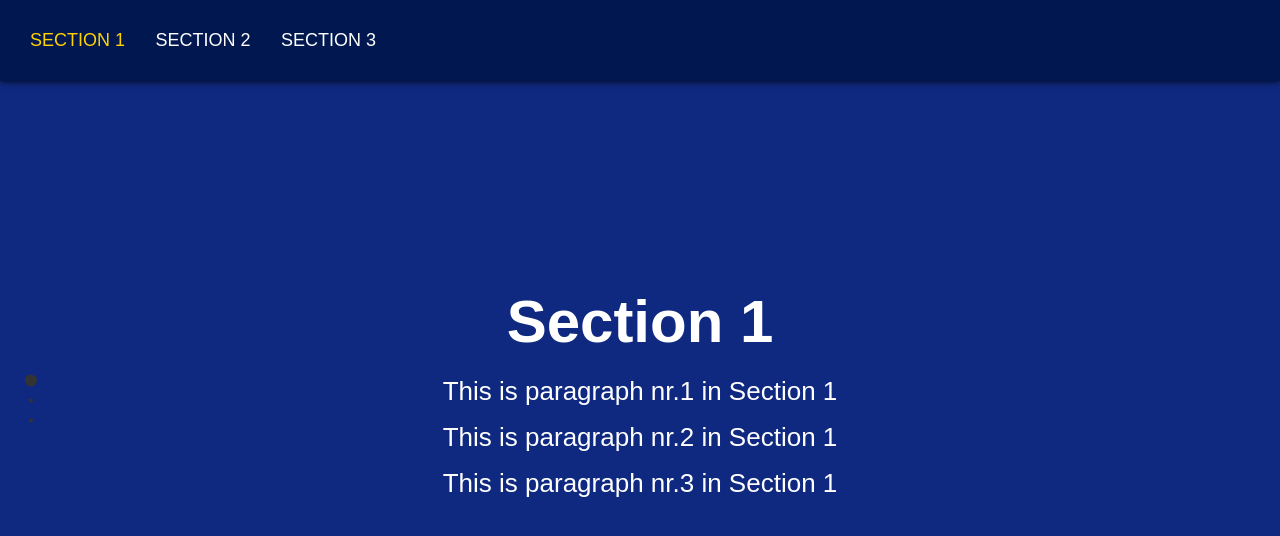
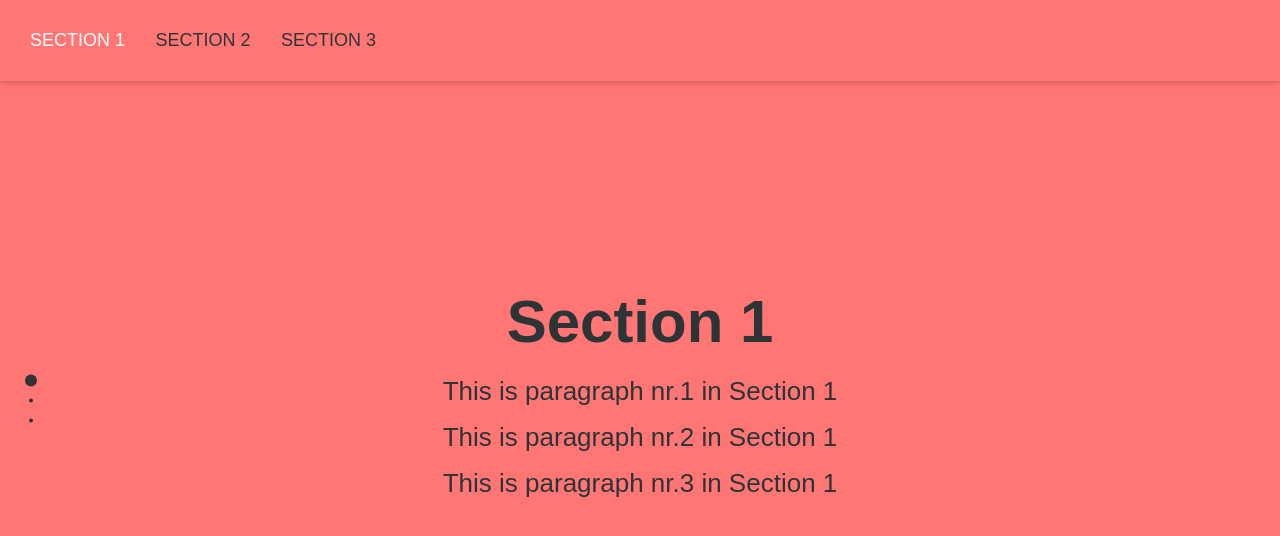
Before and after one commit to Hazmat88/fullpagejs_animations_example, a plain HTML site: page index.html in a window 1280 px wide. Drawn offline with nearby package versions, Linux system fonts and the light colour scheme; a web font is replaced by a local one.

Commit message:
Clean & Custom My Example

```diff
--- a/index.html
+++ b/index.html
@@ -4,12 +4,21 @@
   <meta charset="UTF-8">
   <meta name="viewport" content="width=device-width, initial-scale=1.0">
   <meta http-equiv="X-UA-Compatible" content="ie=edge">
+
+<!-- ******* CSS FILES ************-->
+  <!-- Fullpage.css -->
   <link rel="stylesheet" href="https://cdnjs.cloudflare.com/ajax/libs/fullPage.js/3.0.7/fullpage.css">
+  <!-- Fullpage Animation css-->
   <link rel="stylesheet" href="animation.css">
+  <!-- My_Style.css-->
   <link rel="stylesheet" href="style.css">
-  <title>Document</title>
+
+  <title>FULLPAGES_LAB</title>
 </head>
+
 <body>
+
+<!-- ************* HEADER & NAV ************* -->
       <div class="header">
           		<nav class="main-nav">
           			<ul>
@@ -26,13 +35,18 @@
           		</nav>
     	</div>
 
+<!-- ************* FULLPAGE START ************* -->
 	<div id="fullpage">
+
+    <!-- *** SECTION 01 ********* -->
 		<div class="section section-one">
 			<h2>Section 1</h2>
 			<p>This is paragraph nr.1 in Section 1</p>
 			<p>This is paragraph nr.2 in Section 1</p>
 			<p>This is paragraph nr.3 in Section 1</p>
 		</div>
+
+    <!-- *** SECTION 02 > 4 Slides ********* -->
 		<div class="section section-two">
 			<div class="slide slide-one">
 				<h2>Section 2 / Slide 1</h2>
@@ -55,28 +69,25 @@
 				<p>This is paragraph nr.2 in Section 2 / Slide 4</p>
 			</div>
 		</div>
+
+    <!-- *** SECTION 03 ********* -->
 		<div class="section section-three">
 			<h2>Section 3</h2>
 			<p>This is paragraph nr.1 in Section 3</p>
 			<p>This is paragraph nr.2 in Section 3</p>
 		</div>
+
 </div>
 
 
+<!-- ************* JS FILES ************* -->
+    <!-- *** JQUERY ********* -->
+    <script src="https://ajax.googleapis.com/ajax/libs/jquery/3.2.1/jquery.min.js"></script>
+    <!-- *** Fullpage ********* -->
+    <script src="https://cdnjs.cloudflare.com/ajax/libs/fullPage.js/3.0.7/fullpage.js"></script>
+    <!-- *** MY_JS ********* -->
+    <script src="main.js"></script>
 
-<script src="https://ajax.googleapis.com/ajax/libs/jquery/3.2.1/jquery.min.js"></script>
-<script src="https://cdnjs.cloudflare.com/ajax/libs/fullPage.js/3.0.7/fullpage.js"></script>
 
-    <script type="text/javascript">
-      $(document).ready(function() {
-        $('#fullpage').fullpage({
-    		sectionsColor: ['#0F2980', '#ffd200', '#c1c1c1'],
-    		anchors:['firstSection', 'secondSection', 'thirdSection'],
-    		menu: '.main-nav ul',
-        navigation: true,
-        navigationPosition:'left',
-    	});
-    });
-</script>
 </body>
 </html>
--- /dev/null
+++ b/main.js
@@ -0,0 +1,17 @@
+
+// FUNCTIONS INIT
+fullPage_init();
+
+
+// FULLPAGE_INIT
+function fullPage_init(){
+  $(document).ready(function() {
+        $('#fullpage').fullpage({
+        sectionsColor: ['#ff7675','#ffeaa7', '#55efc4'],
+        anchors:['firstSection', 'secondSection', 'thirdSection'],
+        menu: '.main-nav ul',
+        navigation: true,
+        navigationPosition:'left',
+      });
+  });
+}
--- a/style.css
+++ b/style.css
@@ -42,7 +42,7 @@ body {
 
 .section {
 	text-align: center;
-	color: #fff;
+	color: #2d3436;
 }
 
 .section h2 {
@@ -59,13 +59,14 @@ body {
 	margin: 0;
 }
 
+/* SLIDER INIT */
 .slide {
 	padding: 0 60px;
-	color: #00174f;
+	color: #2d3436;
 }
-
+/* SLIDERS SECTION 02 */
 .slide:nth-child(1) {
-	background: #ffd200;
+	background: #fdcb6e;
 }
 
 .slide:nth-child(2) {
@@ -81,21 +82,22 @@ body {
 }
 
 .fp-controlArrow.fp-next {
-	border-color: transparent transparent transparent #00174f;
+	border-color: transparent transparent transparent #2d3436;
 }
 
 .fp-controlArrow.fp-prev {
-	border-color: transparent #00174f transparent transparent;
+	border-color: transparent #2d3436 transparent transparent;
 }
 
+/* HEADER & NAV */
 .header {
 	width: 100%;
 	padding: 15px;
 	position: fixed;
 	top: 0;
 	z-index: 1000;
-	background: #00174f;
-	box-shadow: rgba(0, 0, 0, 1) 0 0 7px;
+	background: rgba(0,0,0,0);
+	box-shadow: rgba(0, 0, 0, 0.3) 0 0 7px;
 }
 
 .main-nav {}
@@ -115,15 +117,16 @@ body {
 .main-nav a {
 	display: block;
 	font-size: 16px;
-	color: #fff;
+	color: #2d3436;
 	text-decoration: none;
 	text-transform: uppercase;
 }
 
 .main-nav .active a {
-	color: #ffd200;
+	color: white;
 }
 
+/* RESPONSIVE MEDIA */
 @media (min-width:768px) {
 	.section h2 {
 		font-size: 60px;
```
Lines whose indentation alone changed are shown as unchanged.
